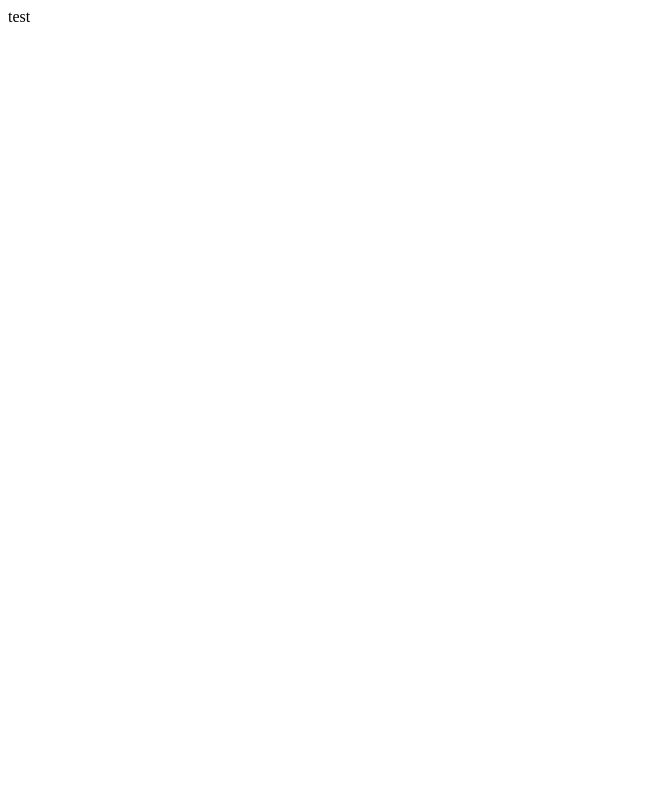
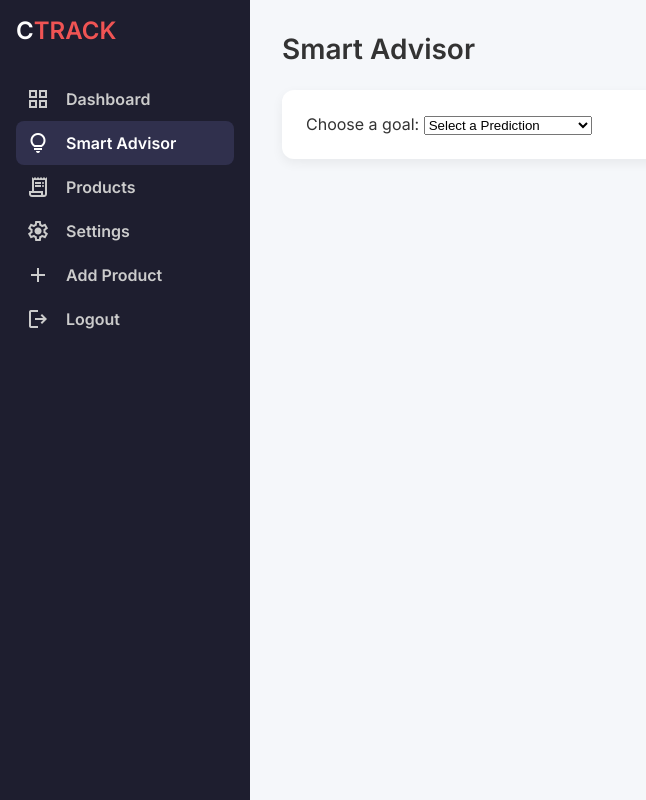
Before and after one commit to flmps74/CTrack, a plain HTML site: page advisor.html in a window 1280 px wide. Shown: the whole page, without its empty margins (0-646 px from the left). Drawn offline with nearby package versions, Linux system fonts and the light colour scheme.

Commit message:
Added Smart Advisor page with dropdown menu functionality

```diff
--- a/advisor.html
+++ b/advisor.html
@@ -1,9 +1,62 @@
 <!DOCTYPE html>
 <html lang="en">
-    <head>
-        <title>Smart Advisor</title>
-    </head>
-    <body>
-        test
-    </body>
-</html>
+
+<head>
+  <meta charset="UTF-8" />
+  <meta name="viewport" content="width=device-width, initial-scale=1.0"/>
+  <title>Smart Advisor | CTRACK</title>
+  <link href="https://fonts.googleapis.com/css2?family=Material+Symbols+Outlined" rel="stylesheet" />
+  <link rel="stylesheet" href="style.css" />
+</head>
+
+<body>
+  <div class="container">
+
+    <aside>
+      <div class="top">
+        <div class="logo">
+          <h2>C<span class="danger">TRACK</span></h2>
+        </div>
+      </div>
+      <div class="sidebar">
+        <a href="index.html">
+            <span class="material-symbols-outlined">grid_view</span>
+            <h3>Dashboard</h3>
+        </a>
+        <a href="advisor.html" class="active">
+            <span class="material-symbols-outlined">lightbulb</span>
+            <h3>Smart Advisor</h3>
+        </a>
+        <a href="products.html">
+            <span class="material-symbols-outlined">receipt_long</span>
+            <h3>Products</h3>
+        </a>
+        <a href="settings.html">
+            <span class="material-symbols-outlined">settings</span>
+            <h3>Settings</h3>
+        </a>
+        <a href="#">
+            <span class="material-symbols-outlined">add</span>
+            <h3>Add Product</h3>
+        </a>
+        <a href="index.html">
+            <span class="material-symbols-outlined">logout</span>
+            <h3>Logout</h3>
+        </a>
+      </div>
+    </aside>
+
+    <main>
+        <div class="header">
+            <h1>Smart Advisor</h1>
+        </div>
+        <div class="card">
+            <label for="goal">Choose a goal:</label>
+            <select id="goal">
+                <option value="" >Select a Prediction</option>
+                <option value="savings">Savings Account Growth</option>
+                <option value="investment">Investment Growth</option>
+            </select>
+        </div>
+
+    </main>
```
Also changed, not shown: dashboard.html (+4 -0 lines), index.html (+2 -2 lines), 1 other file.
